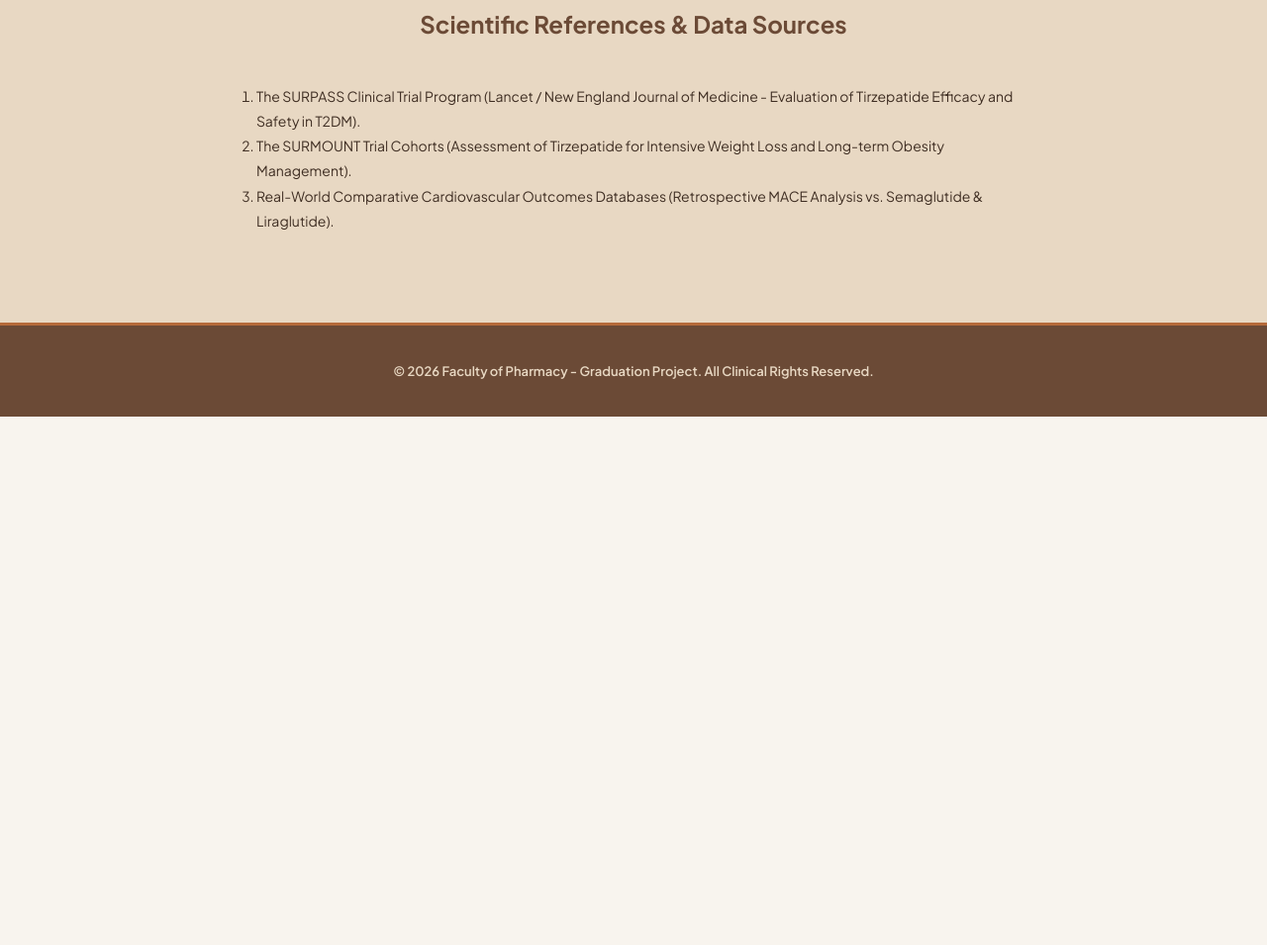
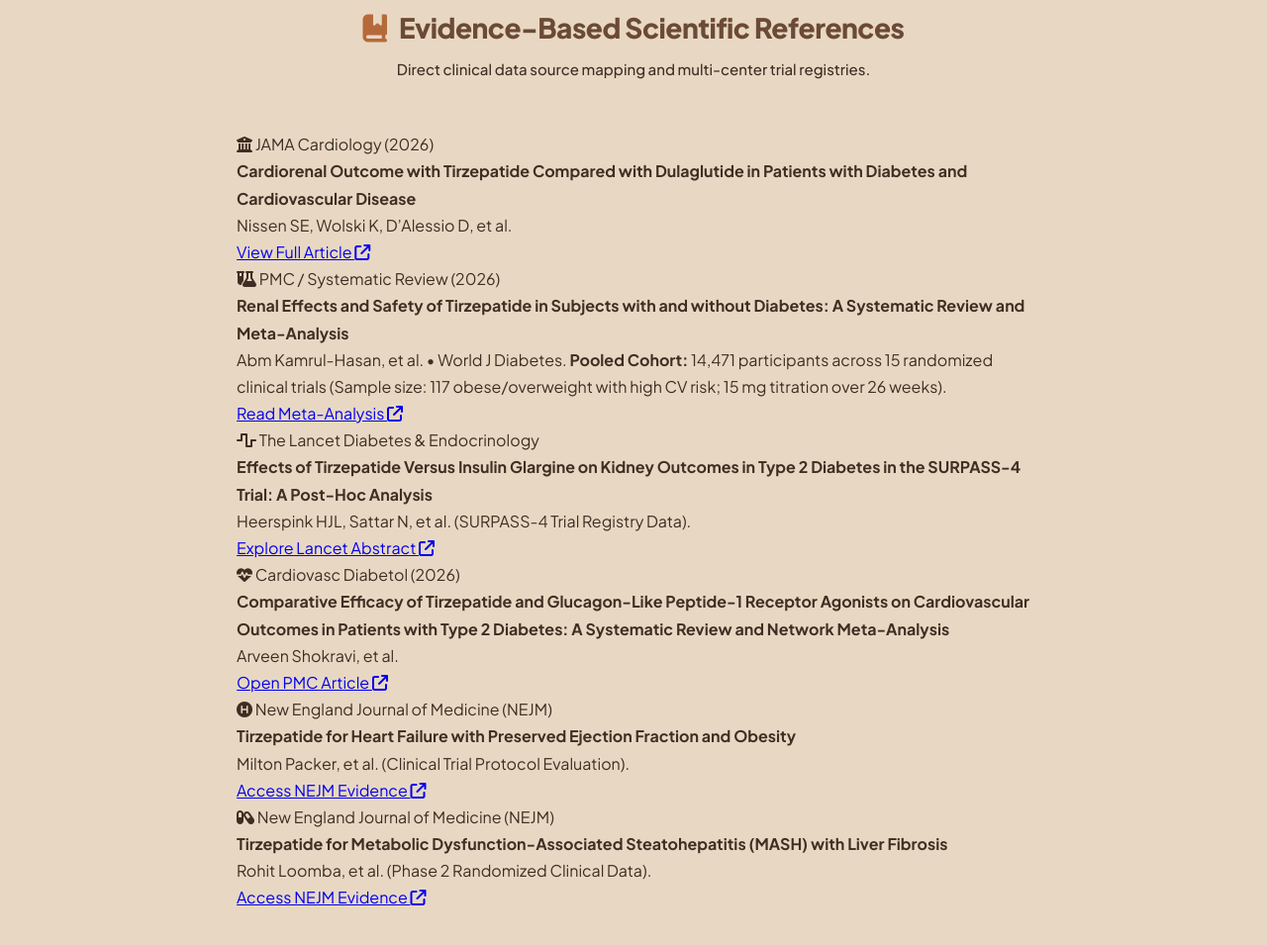
Before and after one commit to osamatharwat/Pharmacy, a plain HTML site: page index.html in a window 1280 px wide. Shown: the part 7657-8612 px from the top of the page at 99% size. Before the commit the page ends 8078 px from the top, so only its background shows below. Drawn offline with Linux system fonts and the light colour scheme.

Commit message:
Update index.html

```diff
--- a/index.html
+++ b/index.html
@@ -261,17 +261,94 @@
         </div>
     </section>
 
-    <!-- References Section -->
+    <!-- References & Evidence Documentation Section -->
     <section class="section-padding bg-light">
         <div class="container max-w-md">
-            <div style="text-align: center; margin-bottom: 40px;">
-                <h3 style="font-size: 24px; color: #6B4A36; font-weight: 700;">Scientific References & Data Sources</h3>
+            <div style="text-align: center; margin-bottom: 50px;">
+                <h3 style="font-size: 28px; color: #6B4A36; font-weight: 800; letter-spacing: -0.5px;">
+                    <i class="fa-solid fa-book-bookmark" style="color: #B56A3A; margin-right: 8px;"></i>
+                    Evidence-Based Scientific References
+                </h3>
+                <p style="color: #3F2E23; font-size: 15px; margin-top: 5px; font-weight: 500;">
+                    Direct clinical data source mapping and multi-center trial registries.
+                </p>
             </div>
-            <ol class="references-list" style="color: #3F2E23; font-size: 14px; line-height: 1.8; padding-left: 20px;">
-                <li>The SURPASS Clinical Trial Program (Lancet / New England Journal of Medicine - Evaluation of Tirzepatide Efficacy and Safety in T2DM).</li>
-                <li>The SURMOUNT Trial Cohorts (Assessment of Tirzepatide for Intensive Weight Loss and Long-term Obesity Management).</li>
-                <li>Real-World Comparative Cardiovascular Outcomes Databases (Retrospective MACE Analysis vs. Semaglutide & Liraglutide).</li>
-            </ol>
+
+            <div class="references-extended-spec">
+
+                <!-- Reference 1 -->
+                <div class="ref-spec-card">
+                    <div class="ref-meta">
+                        <span class="ref-journal"><i class="fa-solid fa-building-columns"></i> JAMA Cardiology (2026)</span>
+                        <h4>Cardiorenal Outcome with Tirzepatide Compared with Dulaglutide in Patients with Diabetes and Cardiovascular Disease</h4>
+                        <p class="ref-authors">Nissen SE, Wolski K, D’Alessio D, et al.</p>
+                    </div>
+                    <a href="https://jamanetwork.com/journals/jamacardiology/fullarticle/2847048" target="_blank" class="ref-redirect-btn">
+                        View Full Article <i class="fa-solid fa-arrow-up-right-from-square"></i>
+                    </a>
+                </div>
+
+                <!-- Reference 2 -->
+                <div class="ref-spec-card">
+                    <div class="ref-meta">
+                        <span class="ref-journal"><i class="fa-solid fa-flask-vial"></i> PMC / Systematic Review (2026)</span>
+                        <h4>Renal Effects and Safety of Tirzepatide in Subjects with and without Diabetes: A Systematic Review and Meta-Analysis</h4>
+                        <p class="ref-authors">Abm Kamrul-Hasan, et al. • World J Diabetes. <strong>Pooled Cohort:</strong> 14,471 participants across 15 randomized clinical trials (Sample size: 117 obese/overweight with high CV risk; 15 mg titration over 26 weeks).</p>
+                    </div>
+                    <a href="https://pmc.ncbi.nlm.nih.gov/articles/PMC11718474/" target="_blank" class="ref-redirect-btn">
+                        Read Meta-Analysis <i class="fa-solid fa-arrow-up-right-from-square"></i>
+                    </a>
+                </div>
+
+                <!-- Reference 3 -->
+                <div class="ref-spec-card">
+                    <div class="ref-meta">
+                        <span class="ref-journal"><i class="fa-solid fa-wave-square"></i> The Lancet Diabetes & Endocrinology</span>
+                        <h4>Effects of Tirzepatide Versus Insulin Glargine on Kidney Outcomes in Type 2 Diabetes in the SURPASS-4 Trial: A Post-Hoc Analysis</h4>
+                        <p class="ref-authors">Heerspink HJL, Sattar N, et al. (SURPASS-4 Trial Registry Data).</p>
+                    </div>
+                    <a href="https://www.thelancet.com/journals/landia/article/PIIS2213-8587(22)00243-1/abstract" target="_blank" class="ref-redirect-btn">
+                        Explore Lancet Abstract <i class="fa-solid fa-arrow-up-right-from-square"></i>
+                    </a>
+                </div>
+
+                <!-- Reference 4 -->
+                <div class="ref-spec-card">
+                    <div class="ref-meta">
+                        <span class="ref-journal"><i class="fa-solid fa-heart-pulse"></i> Cardiovasc Diabetol (2026)</span>
+                        <h4>Comparative Efficacy of Tirzepatide and Glucagon-Like Peptide-1 Receptor Agonists on Cardiovascular Outcomes in Patients with Type 2 Diabetes: A Systematic Review and Network Meta-Analysis</h4>
+                        <p class="ref-authors">Arveen Shokravi, et al.</p>
+                    </div>
+                    <a href="https://pmc.ncbi.nlm.nih.gov/articles/PMC13049956/" target="_blank" class="ref-redirect-btn">
+                        Open PMC Article <i class="fa-solid fa-arrow-up-right-from-square"></i>
+                    </a>
+                </div>
+
+                <!-- Reference 5 -->
+                <div class="ref-spec-card">
+                    <div class="ref-meta">
+                        <span class="ref-journal"><i class="fa-solid fa-circle-h"></i> New England Journal of Medicine (NEJM)</span>
+                        <h4>Tirzepatide for Heart Failure with Preserved Ejection Fraction and Obesity</h4>
+                        <p class="ref-authors">Milton Packer, et al. (Clinical Trial Protocol Evaluation).</p>
+                    </div>
+                    <a href="https://www.nejm.org/doi/full/10.1056/NEJMoa2410027" target="_blank" class="ref-redirect-btn">
+                        Access NEJM Evidence <i class="fa-solid fa-arrow-up-right-from-square"></i>
+                    </a>
+                </div>
+
+                <!-- Reference 6 -->
+                <div class="ref-spec-card">
+                    <div class="ref-meta">
+                        <span class="ref-journal"><i class="fa-solid fa-capsules"></i> New England Journal of Medicine (NEJM)</span>
+                        <h4>Tirzepatide for Metabolic Dysfunction-Associated Steatohepatitis (MASH) with Liver Fibrosis</h4>
+                        <p class="ref-authors">Rohit Loomba, et al. (Phase 2 Randomized Clinical Data).</p>
+                    </div>
+                    <a href="https://www.nejm.org/doi/full/10.1056/NEJMoa2401943" target="_blank" class="ref-redirect-btn">
+                        Access NEJM Evidence <i class="fa-solid fa-arrow-up-right-from-square"></i>
+                    </a>
+                </div>
+
+            </div>
         </div>
     </section>
 
```
